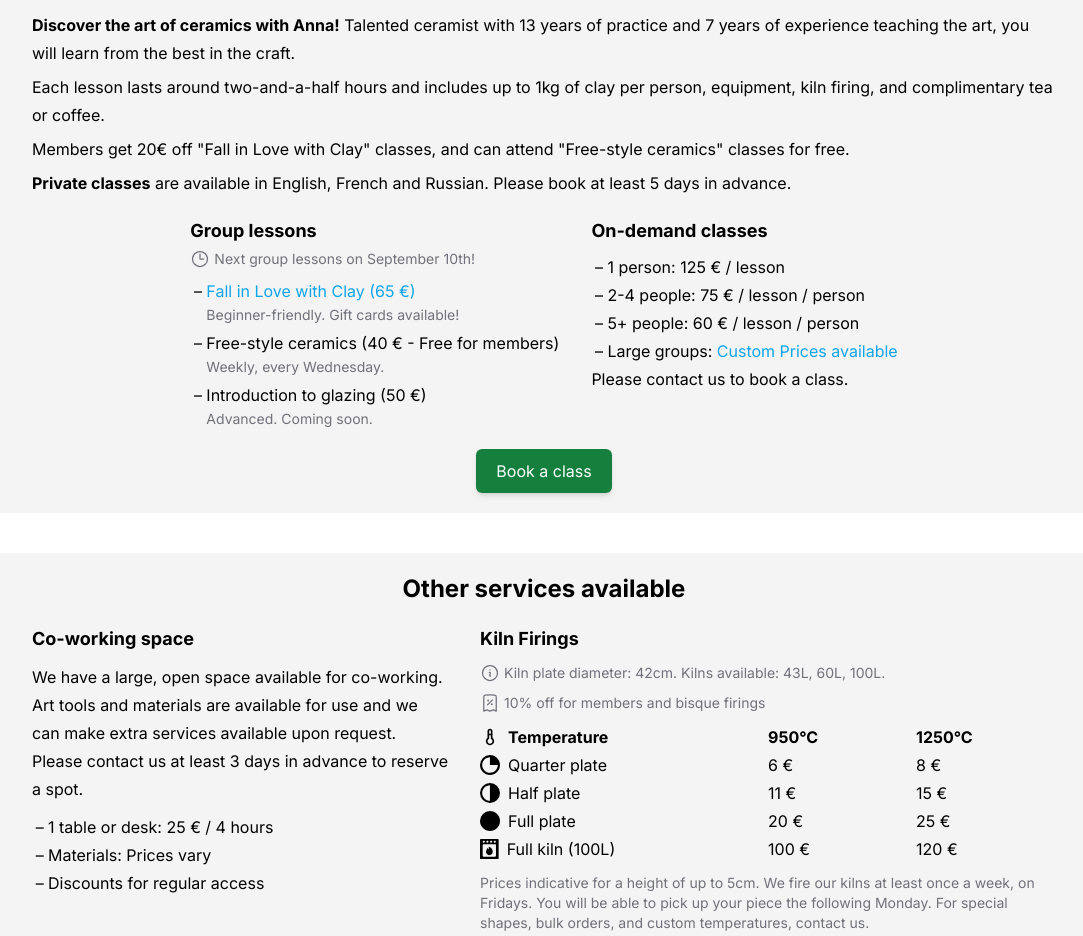
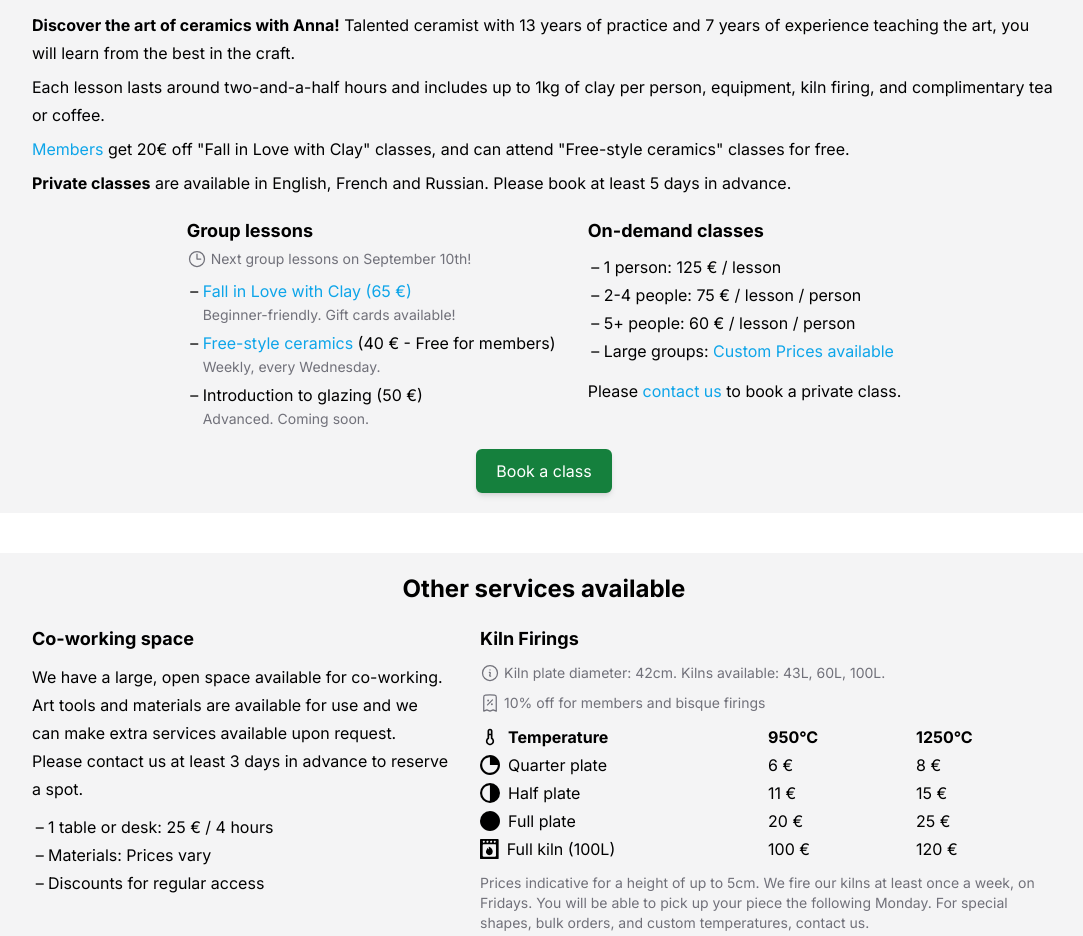
Before and after one commit to jleclanche/malinamore.studio, a Next.js app: page / in a window 1280 px wide. Shown: the part 780-1716 px from the top of the page, without its empty margins (96-1179 px from the left). Built offline with nearby package versions, Linux system fonts and the light colour scheme.

Commit message:
Styling links

```diff
--- a/app/classes/OurClasses.tsx
+++ b/app/classes/OurClasses.tsx
@@ -19,9 +19,11 @@ const OurClasses = () => (
 				coffee.
 			</p>
 			<p>
-				<Link href="/memberships">Members</Link> get 20€ off &quot;Fall in Love
-				with Clay&quot; classes, and can attend &quot;Free-style ceramics&quot;
-				classes for free.
+				<Link href="/memberships" className="text-sky-500 hover:underline">
+					Members
+				</Link>{" "}
+				get 20€ off &quot;Fall in Love with Clay&quot; classes, and can attend
+				&quot;Free-style ceramics&quot; classes for free.
 			</p>
 			<p>
 				<strong>Private classes</strong> are available in English, French and
@@ -47,7 +49,10 @@ const OurClasses = () => (
 						</span>
 					</li>
 					<li>
-						<ExternalLink href="https://lu.ma/malinamore.studio?utm_source=malinamore.studio&utm_medium=class-link">
+						<ExternalLink
+							href="https://lu.ma/malinamore.studio?utm_source=malinamore.studio&utm_medium=class-link"
+							className="text-sky-500 hover:underline"
+						>
 							Free-style ceramics
 						</ExternalLink>{" "}
 						(40 € - Free for members)
@@ -79,9 +84,15 @@ const OurClasses = () => (
 						</Link>
 					</li>
 				</ul>
-				<p>
-					Please <EmailLink email={CONTACT_EMAIL}>contact us</EmailLink> to
-					book a class.
+				<p className="mt-3">
+					Please{" "}
+					<EmailLink
+						email={CONTACT_EMAIL}
+						className="text-sky-500 hover:underline"
+					>
+						contact us
+					</EmailLink>{" "}
+					to book a private class.
 				</p>
 			</div>
 		</div>
```
